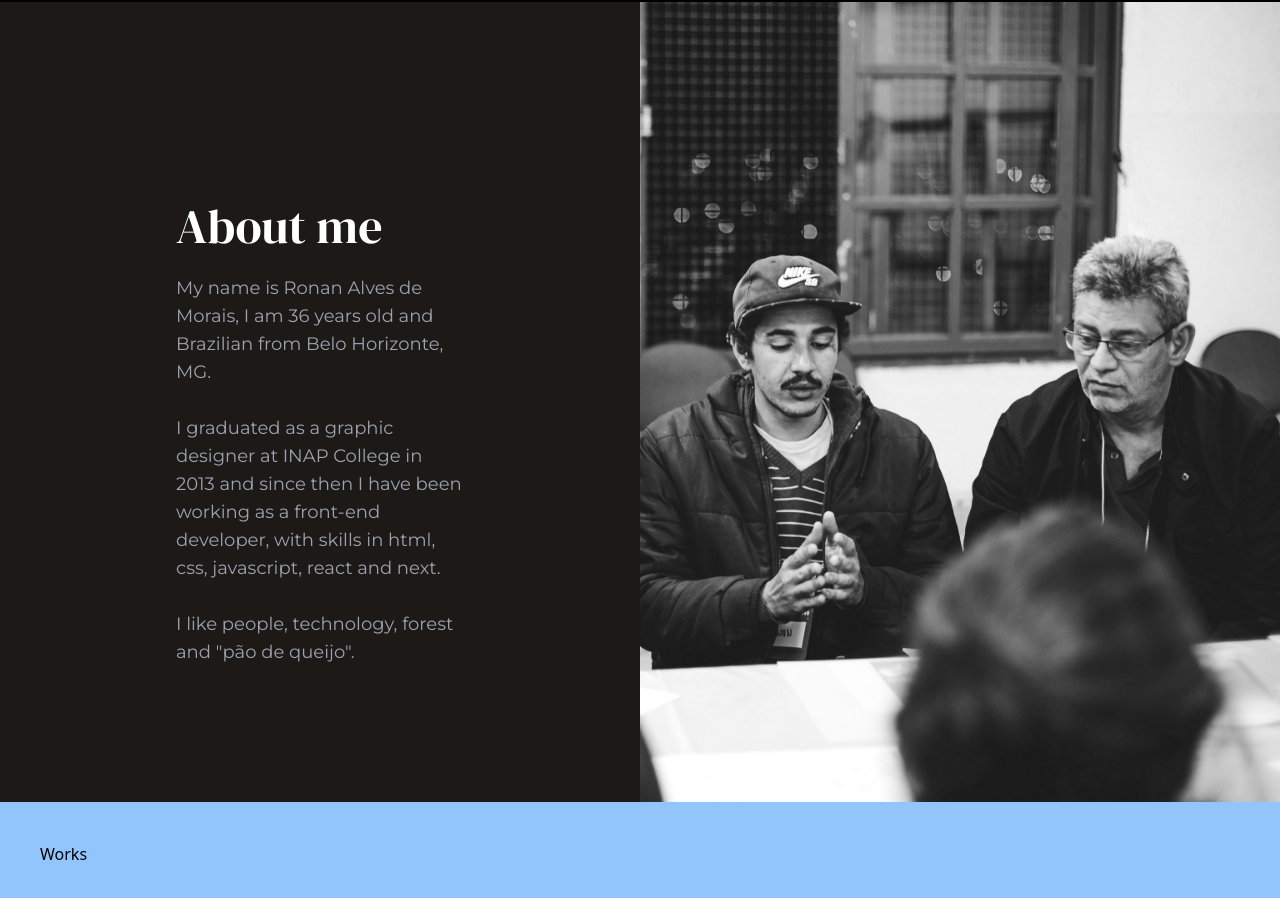
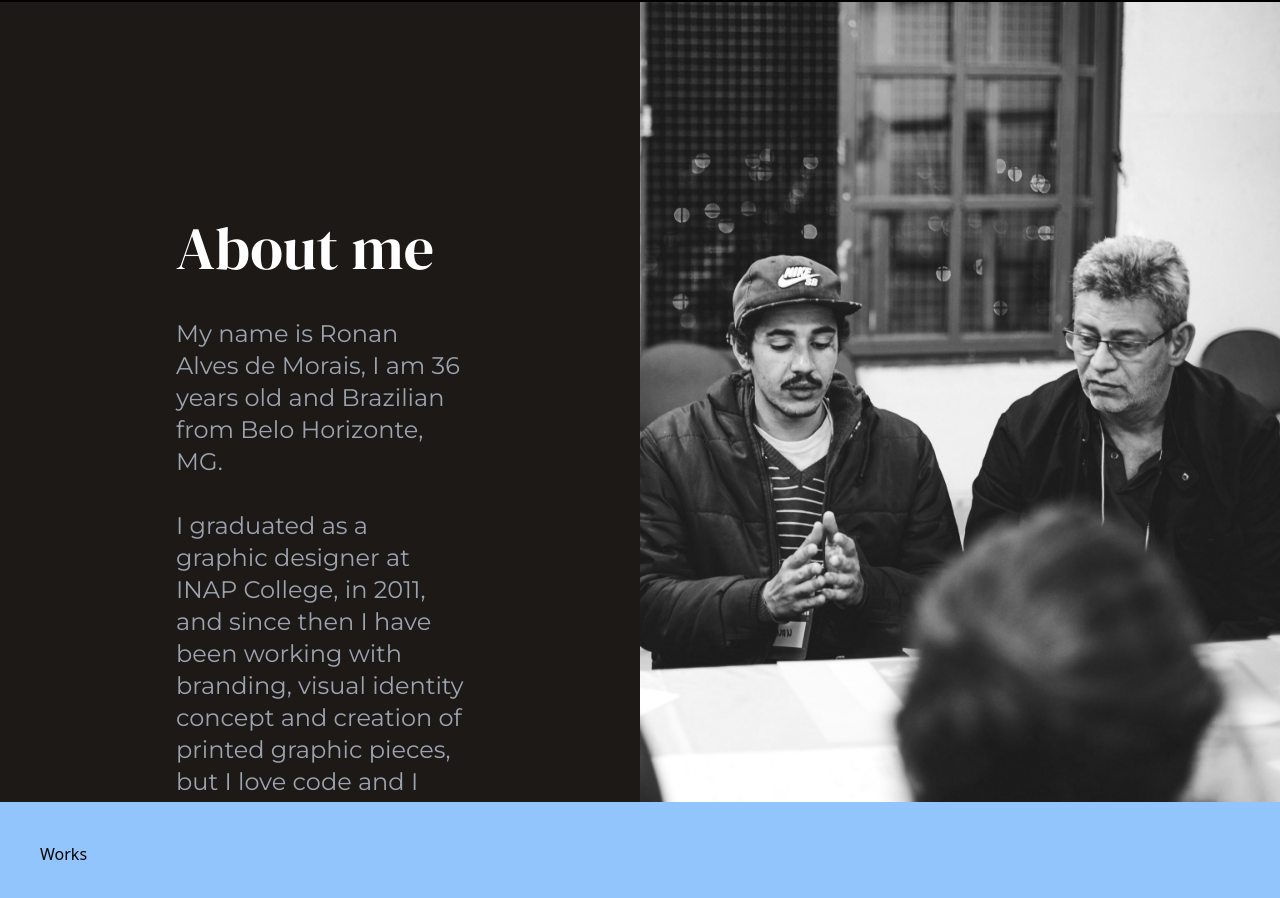
Before and after one commit to ronan-morais/ronan.morais, a Next.js app: page / in a window 1280 px wide. Shown: the part 798-1696 px from the top of the page. Built offline with nearby package versions, Linux system fonts and the light colour scheme.

Commit message:
header and about

```diff
--- a/src/app/layout.tsx
+++ b/src/app/layout.tsx
@@ -18,7 +18,7 @@ export default function RootLayout({
   return (
     <html lang="en" className={`${montserrat.variable} ${dmSerif.variable}`}>
       <head />
-      <body>{children}</body>
+      <body className="cursor-default select-text">{children}</body>
     </html>
   );
 }
--- a/src/components/about/index.tsx
+++ b/src/components/about/index.tsx
@@ -8,21 +8,25 @@ const About = () => {
 
   return (
     <section className="container snap-start flex-col md:flex-row overflow-hidden flex max-w-full h-screen bg-stone-900 bg-contain relative justify-center items-center">
-      <div className="w-full lg:w-1/2">
-        <div className="p-12 lg:p-44 h-[45vh] lg:h-screen text-white">
-          <h3 className="text-3xl lg:text-5xl font-dmserif py-6">About me</h3>
-          <div className="text-gray-400 font-montserrat text-xs lg:text-lg">
+      <div className="w-full md:w-1/2">
+        <div className="p-12 lg:p-44 lg:pr-30 h-full lg:h-screen text-white">
+          <h3 className="text-3xl lg:text-6xl font-dmserif py-4 lg:py-10">About me</h3>
+          <div className="text-gray-400 font-montserrat text-xs lg:text-2xl">
             My name is Ronan Alves de Morais, I am 36 years old and Brazilian
             from Belo Horizonte, MG.
-            <br /><br />I graduated as a graphic designer at INAP College in 2013 and
-            since then I have been working as a front-end developer, with skills
-            in html, css, javascript, react and next.
-            <br /><br />I like people, technology, forest and &quot;pão de
+            <br />
+            <br />I graduated as a graphic designer at INAP College, in 2011, and
+            since then I have been working with branding, visual identity
+            concept and creation of printed graphic pieces, but I love code and
+            I dedicated myself as a front-end developer, and I have good skills
+            in Html, Css, Javascript, with focus on React and Nextjs.
+            <br />
+            <br />I love people, technology, forests and &quot;pão de
             queijo&quot;.
           </div>
         </div>
       </div>
-      <div className="w-full lg:w-1/2 flex h-[55vh] lg:h-screen">
+      <div className="w-full md:w-1/2 flex h-[50vh] md:h-screen">
         <AboutSlider />
       </div>
     </section>
--- a/src/components/about/slider/index.tsx
+++ b/src/components/about/slider/index.tsx
@@ -14,14 +14,22 @@ const AboutSlider = () => {
       modules={[Autoplay]}
       autoplay={{ delay: 2000 }}
       loop={true}
-      speed={1000}
+      speed={800}
     >
-      <SwiperSlide
-        className="bg-[url(/images/about/1-min.jpg)] bg-cover w-full h-full bg-right"
+      <SwiperSlide className="w-full h-full">
+        <Image
+          src="/images/about/1-min.jpg"
+          fill
+          style={{ objectFit: "cover", filter: "grayscale(100%)" }}
+          alt=""
+        />
+      </SwiperSlide>
+      {/* <SwiperSlide
+        className="bg-[url(/images/about/1-min.jpg)] bg-cover w-full h-full bg-right md:bg-center lg:bg-right"
         style={{ filter: "grayscale(100%)" }}
       >
         &nbsp;
-      </SwiperSlide>
+      </SwiperSlide> */}
       <SwiperSlide
         className="bg-[url(/images/about/2-min.jpg)] bg-cover w-full h-full bg-right"
         style={{ filter: "grayscale(100%)" }}
--- a/src/components/header/index.tsx
+++ b/src/components/header/index.tsx
@@ -11,13 +11,13 @@ const Header = () => {
   const left = useTransform(scrollYProgress, [0, 1], ["100%", "-1600px"], {
     clamp: false,
   });
-  const opacity = useTransform(scrollYProgress, [0, 1], [0.3, 2]);
+  const opacity = useTransform(scrollYProgress, [0, 1], [0.4, 2]);
   const brandPosition = useTransform(scrollYProgress, [0, 1], ["25%", "180%"]);
 
   return (
     <section className="container snap-start overflow-hidden flex max-w-full h-screen bg-black bg-contain relative justify-center items-center">
       <motion.div
-        className="absolute z-10 w-full flex pl-12 sm:px-20 lg:px-44"
+        className="absolute z-10 w-full flex pl-12 sm:px-20 lg:px-28"
         style={{ top: brandPosition }}
       >
         <div className="">
@@ -26,7 +26,7 @@ const Header = () => {
             Welcome to
           </h2> */}
           <motion.h1
-            className="text-white pt-7 lg:absolute overflow-hidden lg:whitespace-nowrap font-montserrat font-black text-7xl lg:text-[300px] leading-[0.9em] uppercase tracking-tighter"
+            className="text-white pt-7 lg:absolute overflow-hidden lg:whitespace-nowrap font-montserrat font-black text-[19vw] lg:text-[300px] leading-[0.9em] uppercase tracking-tight"
             style={{
               left: left,
             }}
@@ -34,7 +34,7 @@ const Header = () => {
             Ronan Morais <span className="hidden lg:inline-flex">Ronan Morais Ronan Morais Ronan Morais Ronan Morais
             Ronan Morais Ronan Morais Ronan Morais Ronan Morais Ronan Morais</span>
           </motion.h1>
-          <h2 className="text-white pt-3 lg:pt-[400px] lg:absolute font-dmserif text-xl md:text-2xl lg:text-3xl xl:text-4xl mt-1">
+          <h2 className="text-white pt-3 lg:pt-[300px] lg:absolute font-dmserif text-xl md:text-2xl lg:text-4xl xl:text-5xl mt-1">
             Front-End Developer <br className="md:hidden" />
             and Graphic Designer
           </h2>
```
